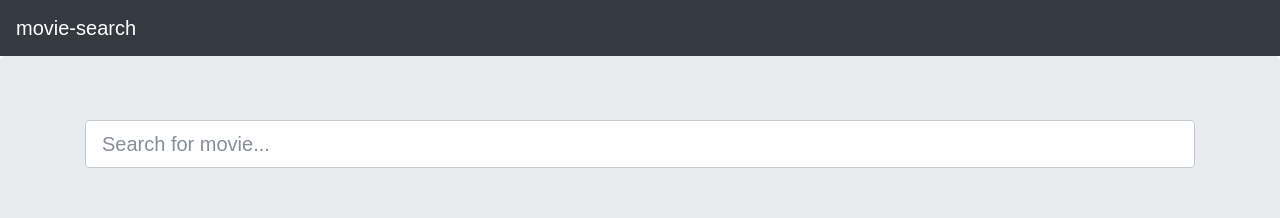
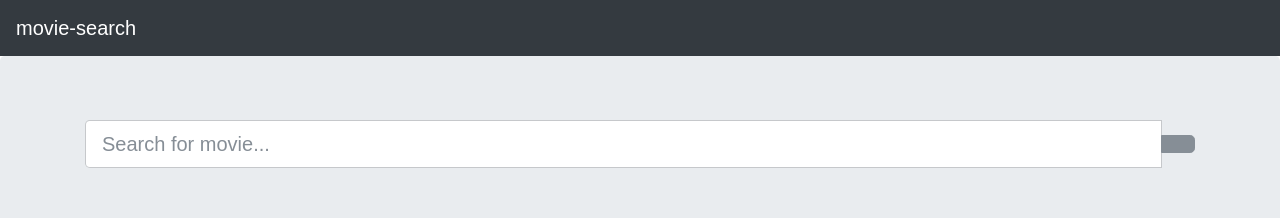
Before and after one commit to weglinskit/react-movie-search, a React (Create React App) app: page / in a window 1280 px wide. Shown: the top 218 px of the page. Built offline with nearby package versions, Linux system fonts and the light colour scheme; no server answers; a web font is replaced by a local one.

Commit message:
Passing value to InputText component; Some UI/UX improvements;

```diff
--- a/src/components/InputText/index.js
+++ b/src/components/InputText/index.js
@@ -40,12 +40,19 @@ class InputText extends Component {
      */
     render() {
         return (
+            <div className="input-group">
                 <input type="text"
                        className="form-control form-control-lg"
                        id={ this.props.id }
                        placeholder={ this.props.placeholder }
                        value={ this.props.value }
                        onChange={ event => this.onInputChange(event) }/>
+                <span className="input-group-btn">
+                    <button className="btn btn-secondary btn-lg" type="button">
+                        <span className="oi oi-magnifying-glass"></span>
+                    </button>
+                </span>
+            </div>
         );
     }
 }
--- a/src/scenes/Home/components/SearchJumbo/index.js
+++ b/src/scenes/Home/components/SearchJumbo/index.js
@@ -13,10 +13,11 @@ const SearchJumbo = (props) => {
     return (
         <div className="jumbotron">
             <div className="container">
-                <form>
+                <form onSubmit={ (event) => event.preventDefault() }>
                     <div className="form-group">
                         <InputText id="search-input"
                                    placeholder="Search for movie..."
+                                   value={ props.inputValue }
                                    onInputChange={ props.inputChangeText }/>
                     </div>
                 </form>
--- a/src/scenes/Home/index.js
+++ b/src/scenes/Home/index.js
@@ -54,6 +54,13 @@ class Home extends Component {
             });
     };
 
+    /**
+     * Method for handling page change by pagination.
+     * Method getting string param 'prev' or 'next' and base on that param changing page in pagination.
+     *
+     * @method changePage
+     * @param {String} direction can be prev or next
+     */
     changePage = (direction) => {
         let currentPage = this.state.currentPage;
         let pagesNumber = this.state.pagesNumber;
@@ -88,7 +95,12 @@ class Home extends Component {
         const params = new URLSearchParams(search);
 
         if (params.get('back') && this.context.appState('text')) {
-            this.findByText(this.context.appState('text'));
+            this.setState({
+                text: this.context.appState('text'),
+                currentPage: this.context.appState('currentPage')
+            });
+
+            this.findByText(this.context.appState('text'), this.context.appState('currentPage'));
         }
     }
 
@@ -101,7 +113,8 @@ class Home extends Component {
     render() {
         return (
             <div>
-                <SearchJumbo inputChangeText={ this.findByText } />
+                <SearchJumbo inputValue={ this.state.text }
+                             inputChangeText={ this.findByText } />
                 <MoviesList results={ this.state.results }
                             imageBaseUrl={ this.state.imageBaseUrl }
                             backDropSize={ this.state.backDropSize } />
```
Lines whose indentation alone changed are shown as unchanged.
